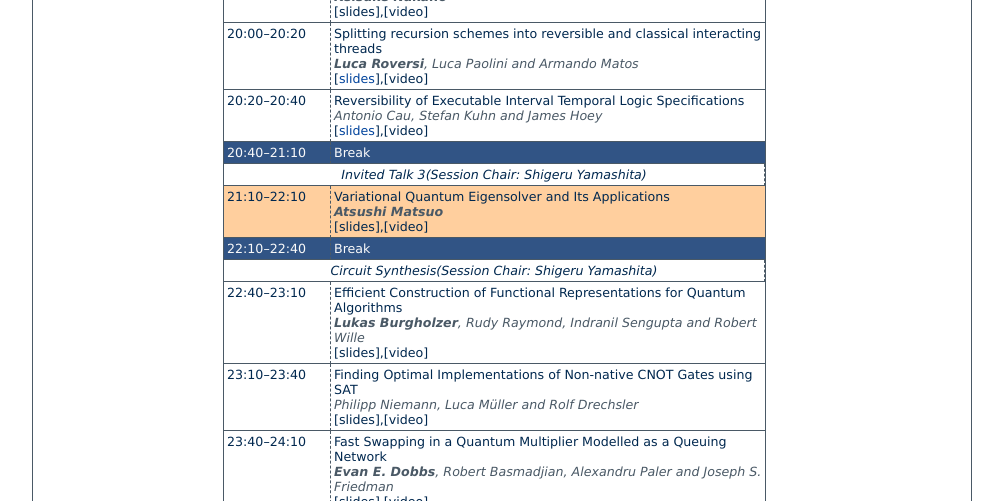
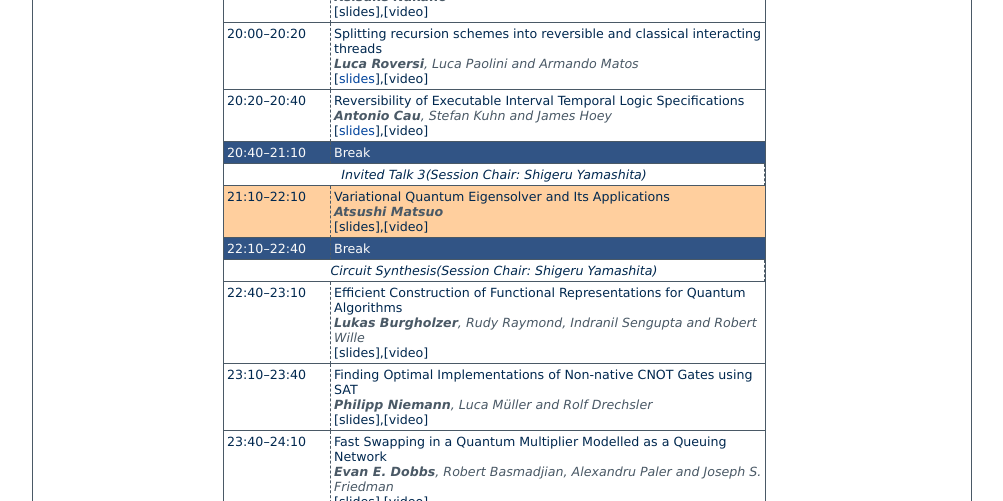
Before and after one commit to reversible-computation-2021/reversible-computation-2021.github.io, a Jekyll site: the page built from program/index.html, in a window 1280 px wide. Shown: the part 1199-1700 px from the top of the page, without its empty margins (139-1142 px from the left). Built offline with Jekyll 4.4.1, drawn with Linux system fonts in a browser that asks for light colours.

Commit message:
210707-3

```diff
--- a/program/index.html
+++ b/program/index.html
@@ -157,7 +157,7 @@
 
 			<div class="paper">Reversibility of Executable Interval Temporal Logic Specifications</div>
 
-			<div class="authors">Antonio Cau, Stefan Kuhn and James Hoey</div>
+			<div class="authors"><b>Antonio Cau</b>, Stefan Kuhn and James Hoey</div>
 
 			<div>[<a href="https://nuss.nagoya-u.ac.jp/s/93jteZ5yoJeGC7A" target="_blank">slides</a>],[video]</div>
 </td></tr>
@@ -190,7 +190,7 @@
 
 			<div class="paper">Finding Optimal Implementations of Non-native CNOT Gates using SAT</div>
 
-			<div class="authors">Philipp Niemann, Luca Müller and Rolf Drechsler</div>
+			<div class="authors"><b>Philipp Niemann</b>, Luca Müller and Rolf Drechsler</div>
 
 			<div>[slides],[video]</div>
 </td></tr>
```
